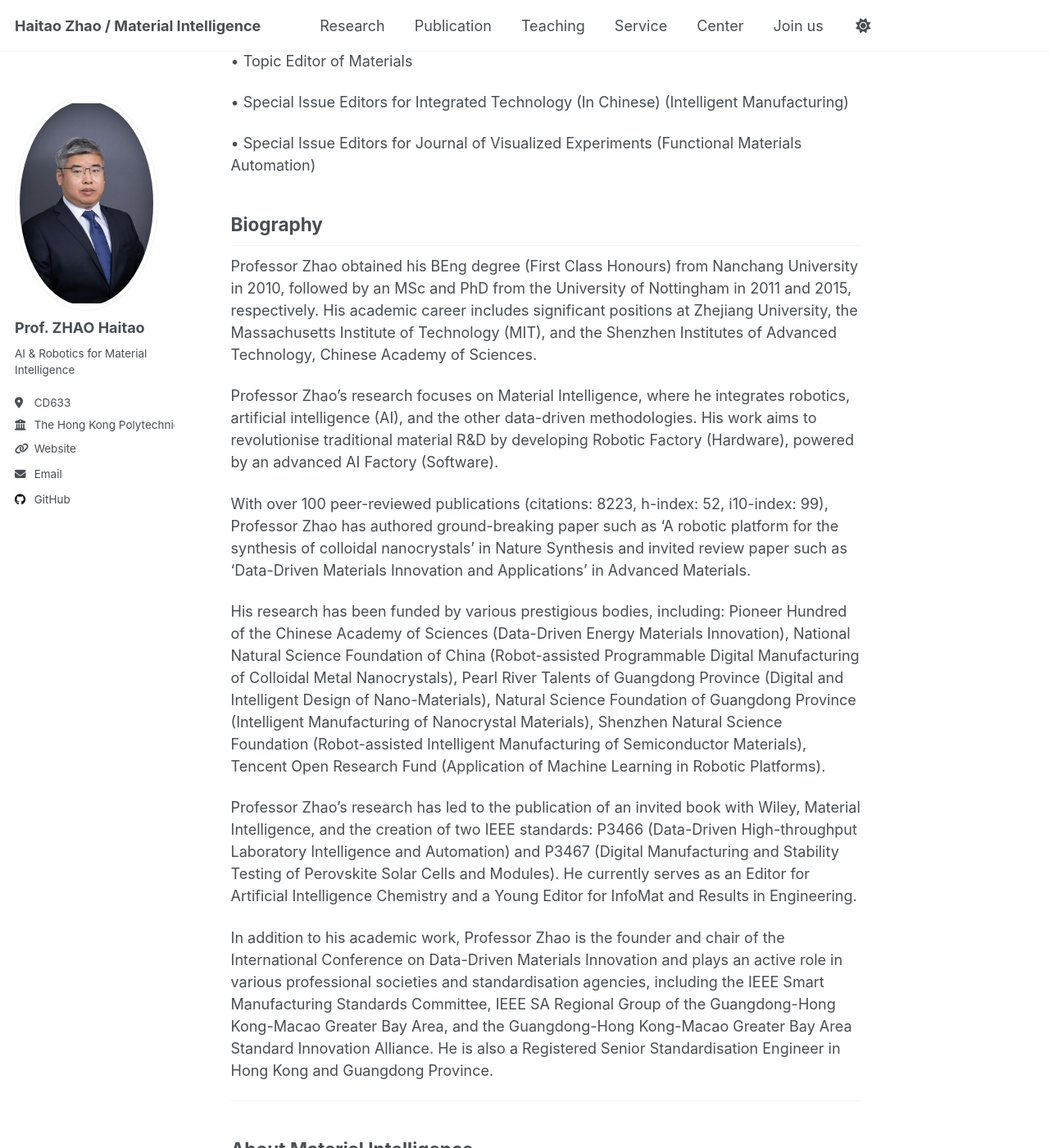
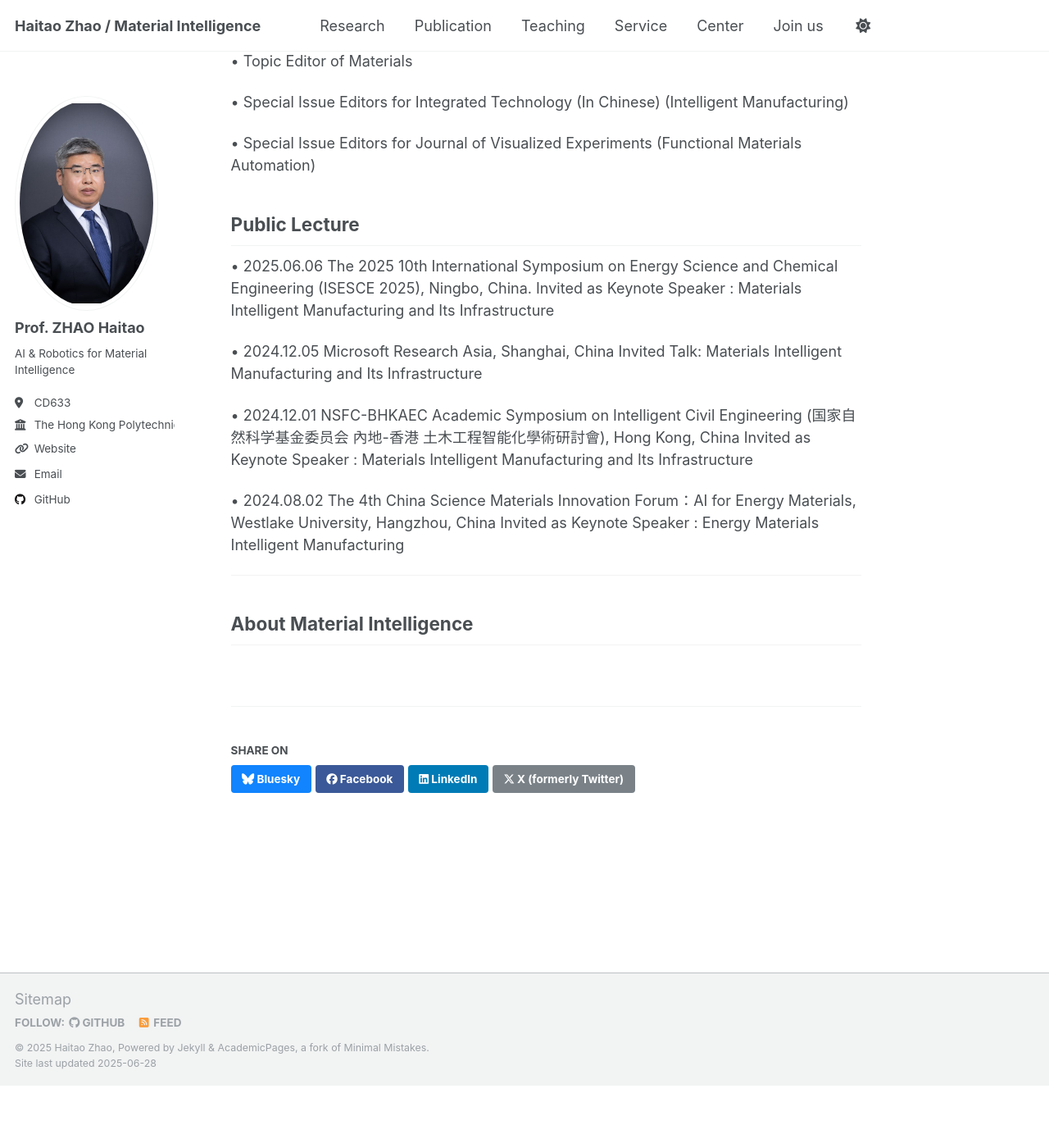
Before and after one commit to HaitaoZhao-PolyU/HaitaoZhao-PolyU.github.io, a Jekyll site: the page built from _service1/service.md, in a window 1280 px wide and 1400 px high, scrolled down 555 px. Shown: the whole window at 82% size. Built offline with Jekyll 4.4.1, drawn with Linux system fonts in a browser that asks for light colours; after the commit the page ends 1879 px from its top, so only the background shows below that; some of the changed text lies outside the part shown.

Commit message:
Update service.md

```diff
--- a/_service1/service.md
+++ b/_service1/service.md
@@ -7,7 +7,7 @@ collection: service1
 
 •	Editorial Board Members of Artificial Intelligence Chemistry
 
-•	Editorial Board Member for AI for Materials
+•	Editorial Board Member of AI for Materials
 
 •	Young editors of Engineering
 
@@ -26,19 +26,19 @@ collection: service1
 •	Special Issue Editors for Journal of Visualized Experiments (Functional Materials Automation)
 
 
-## Biography
+## Public Lecture
 
-Professor Zhao obtained his BEng degree (First Class Honours) from Nanchang University in 2010, followed by an MSc and PhD from the University of Nottingham in 2011 and 2015, respectively. His academic career includes significant positions at Zhejiang University, the Massachusetts Institute of Technology (MIT), and the Shenzhen Institutes of Advanced Technology, Chinese Academy of Sciences.
+•	2025.06.06 The 2025 10th International Symposium on Energy Science and Chemical Engineering (ISESCE 2025), Ningbo, China.
+  Invited as Keynote Speaker :  Materials Intelligent Manufacturing and Its Infrastructure
 
-Professor Zhao’s research focuses on Material Intelligence, where he integrates robotics, artificial intelligence (AI), and the other data-driven methodologies. His work aims to revolutionise traditional material R&D by developing Robotic Factory (Hardware), powered by an advanced AI Factory (Software).
+•	2024.12.05 Microsoft Research Asia, Shanghai, China
+  Invited Talk:  Materials Intelligent Manufacturing and Its Infrastructure
 
-With over 100 peer-reviewed publications (citations: 8223, h-index: 52, i10-index: 99), Professor Zhao has authored ground-breaking paper such as ‘A robotic platform for the synthesis of colloidal nanocrystals’ in Nature Synthesis and invited review paper such as ‘Data-Driven Materials Innovation and Applications’ in Advanced Materials.
+•	2024.12.01 NSFC-BHKAEC Academic Symposium on Intelligent Civil Engineering (国家自然科学基金委员会 內地-香港 土木工程智能化學術研討會), Hong Kong, China
+  Invited as Keynote Speaker :  Materials Intelligent Manufacturing and Its Infrastructure
 
-His research has been funded by various prestigious bodies, including: Pioneer Hundred of the Chinese Academy of Sciences (Data-Driven Energy Materials Innovation), National Natural Science Foundation of China (Robot-assisted Programmable Digital Manufacturing of Colloidal Metal Nanocrystals), Pearl River Talents of Guangdong Province (Digital and Intelligent Design of Nano-Materials), Natural Science Foundation of Guangdong Province (Intelligent Manufacturing of Nanocrystal Materials), Shenzhen Natural Science Foundation (Robot-assisted Intelligent Manufacturing of Semiconductor Materials), Tencent Open Research Fund (Application of Machine Learning in Robotic Platforms).
-
-Professor Zhao’s research has led to the publication of an invited book with Wiley, Material Intelligence, and the creation of two IEEE standards: P3466 (Data-Driven High-throughput Laboratory Intelligence and Automation) and P3467 (Digital Manufacturing and Stability Testing of Perovskite Solar Cells and Modules). He currently serves as an Editor for Artificial Intelligence Chemistry and a Young Editor for InfoMat and Results in Engineering.
-
-In addition to his academic work, Professor Zhao is the founder and chair of the International Conference on Data-Driven Materials Innovation and plays an active role in various professional societies and standardisation agencies, including the IEEE Smart Manufacturing Standards Committee, IEEE SA Regional Group of the Guangdong-Hong Kong-Macao Greater Bay Area, and the Guangdong-Hong Kong-Macao Greater Bay Area Standard Innovation Alliance. He is also a Registered Senior Standardisation Engineer in Hong Kong and Guangdong Province.
+•	2024.08.02 The 4th China Science Materials Innovation Forum：AI for Energy Materials, Westlake University, Hangzhou, China
+  Invited as Keynote Speaker :  Energy Materials Intelligent Manufacturing
 
 ---
 
```
